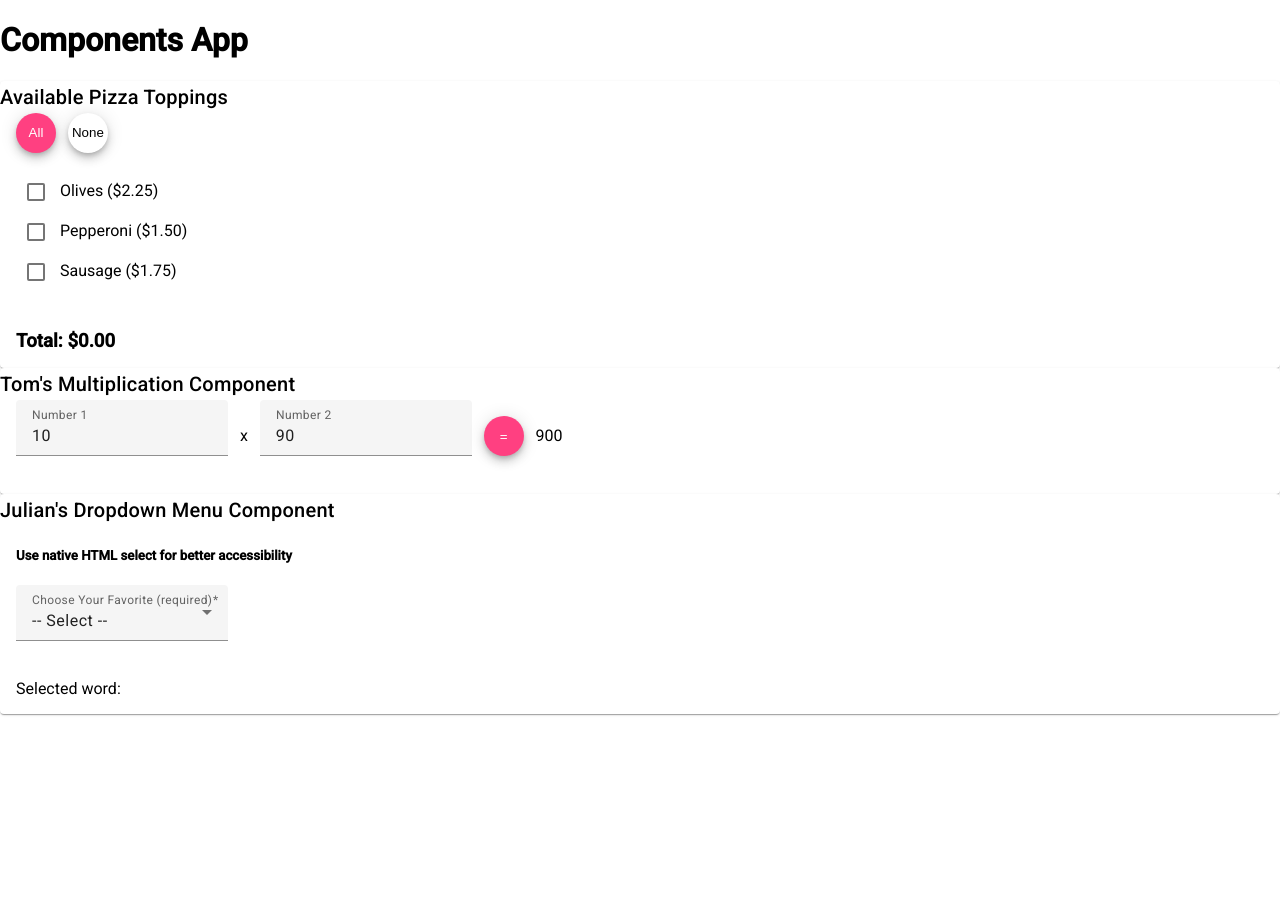
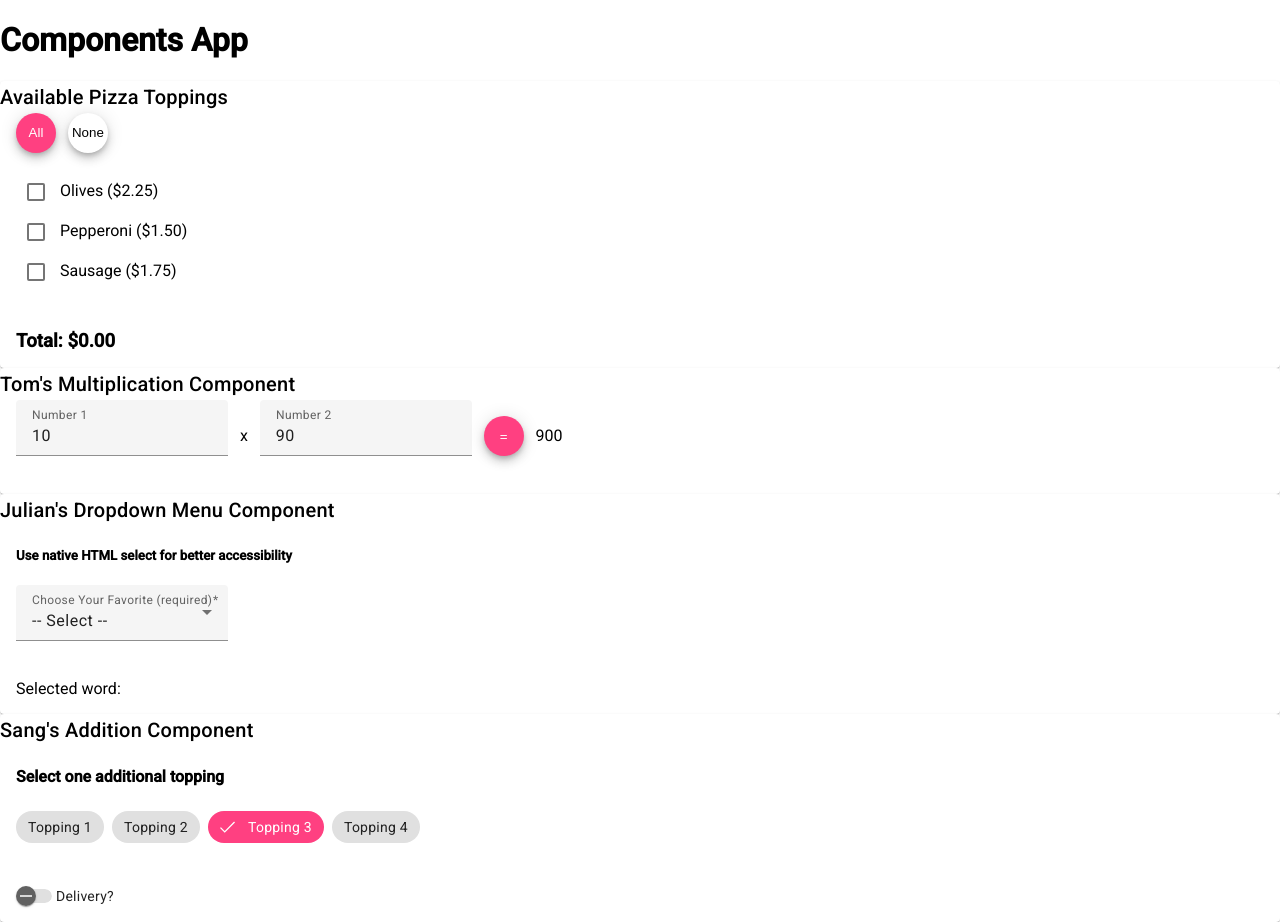
Before and after one commit to tsteelematc/components24s, an Angular app: page / in a window 1280 px wide. Before the commit the page ends 821 px from the top, so only its background shows below. Built offline with nearby package versions, Linux system fonts and the light colour scheme.

Commit message:
Pull Request for "Sang/week 07 slack n tell 02" (#11)
* Update app.component.html

* Start point for week7 slack and tell

* Add additional components

Delivery toggle button
Adding one additional topping

```diff
--- a/src/app/app.component.html
+++ b/src/app/app.component.html
@@ -4,3 +4,4 @@
 <app-pizza-toppings></app-pizza-toppings>
 <app-tjs-multiplication></app-tjs-multiplication>
 <app-jta-dropdown></app-jta-dropdown>
+<app-snam-addition></app-snam-addition>
--- /dev/null
+++ b/src/app/snam-addition/snam-addition.component.html
@@ -0,0 +1,17 @@
+<mat-card>
+    <mat-card-title>
+        Sang's Addition Component
+    </mat-card-title>
+    <mat-card-content>
+        <h4>Select one additional topping</h4>
+        <mat-chip-listbox aria-label="Fish selection">
+            <mat-chip-option>Topping 1</mat-chip-option>
+            <mat-chip-option>Topping 2</mat-chip-option>
+            <mat-chip-option color="accent" selected>Topping 3</mat-chip-option>
+            <mat-chip-option color="warn">Topping 4</mat-chip-option>
+          </mat-chip-listbox>
+        <br>
+        <br>
+        <mat-slide-toggle>Delivery?</mat-slide-toggle>
+    </mat-card-content>
+</mat-card>
```
Also changed, not shown: src/app/app.module.ts (+9 -2 lines), src/app/snam-addition/snam-addition.component.ts (added, +11 -0 lines), src/app/snam-addition/snam-addition.component.css (added), 1 other file (tests, documents, lock files or other folders).
